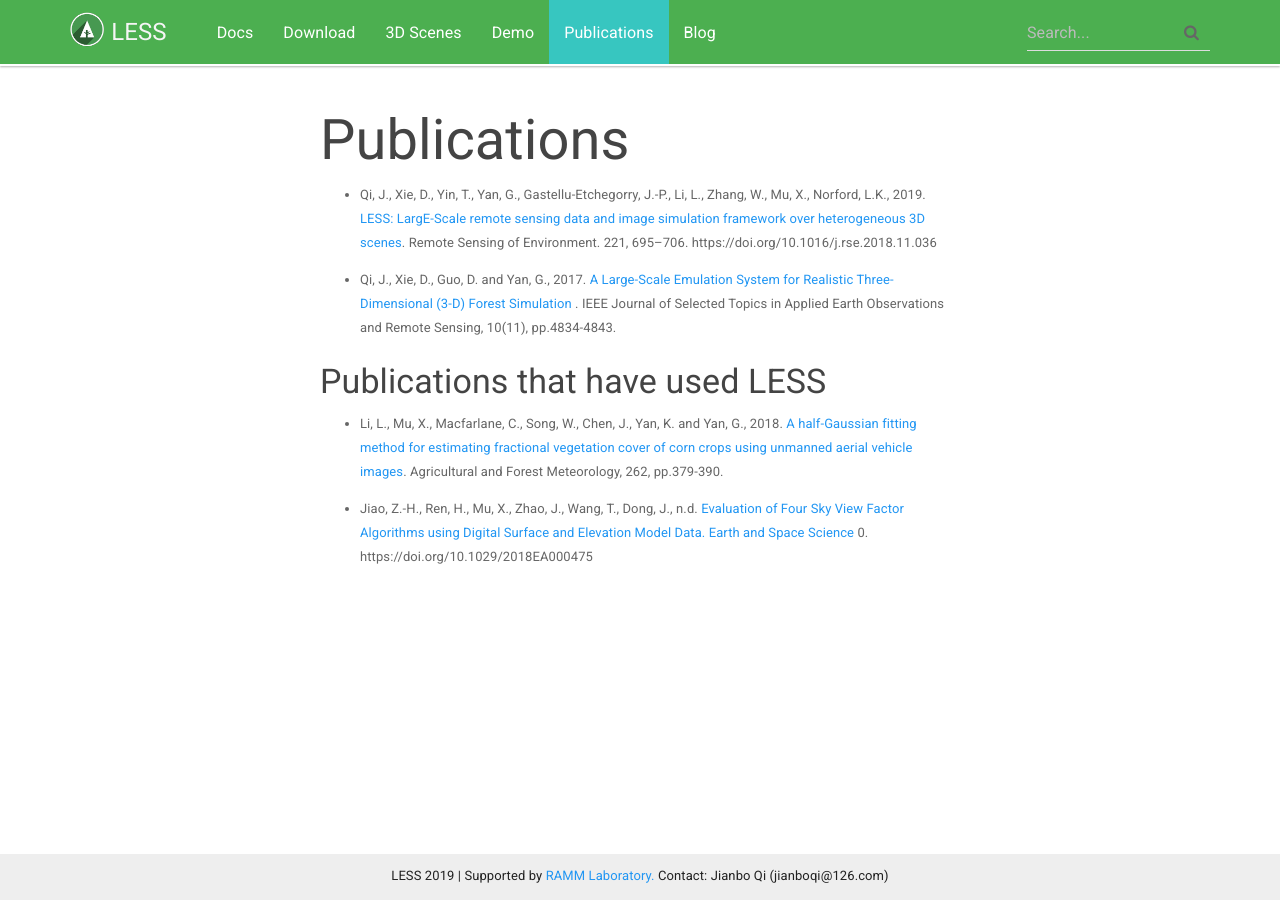
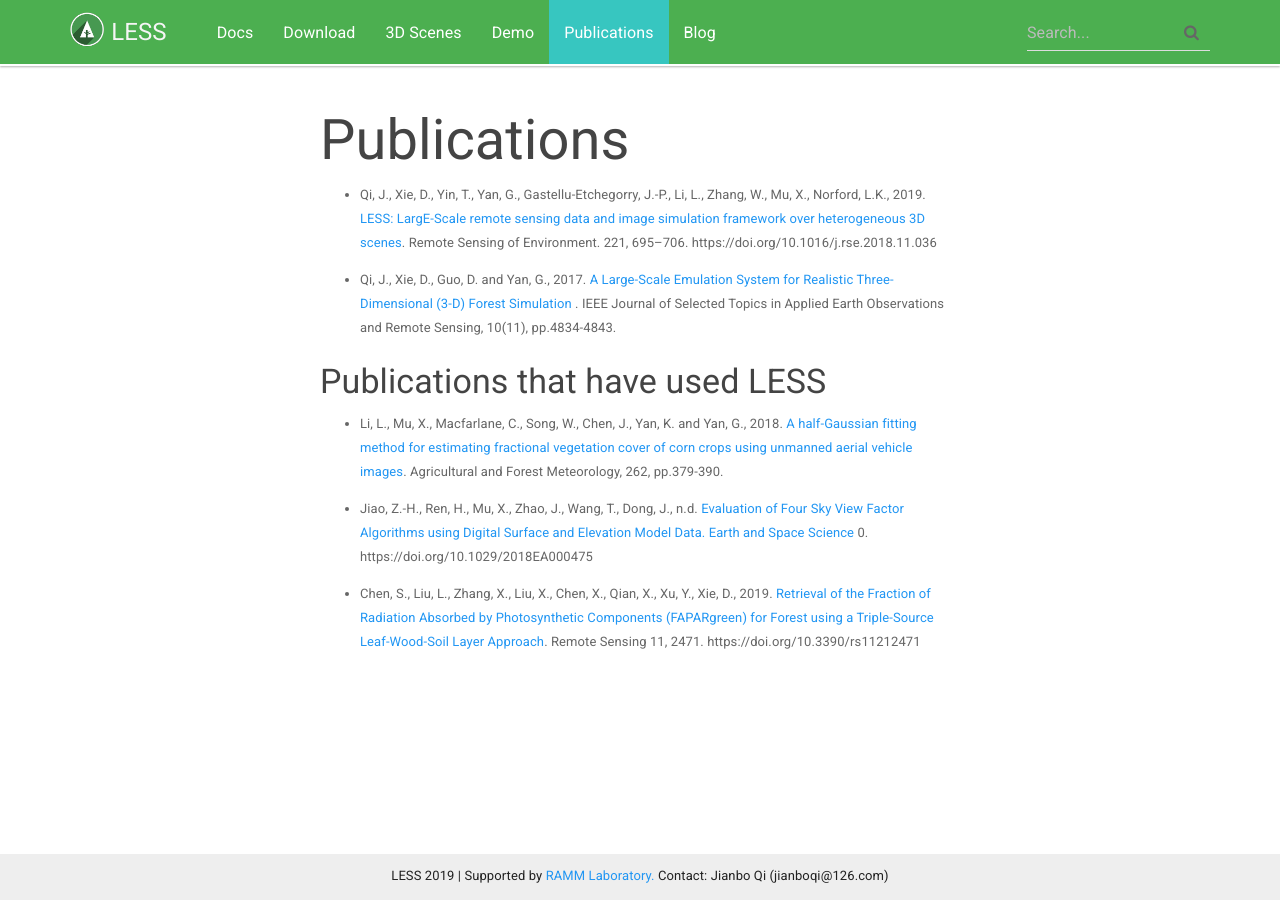
Before and after one commit to jianboqi/jianboqi.github.io, a Jekyll site: the page built from publications.md, in a window 1280 px wide. Built offline with Jekyll 4.4.1, drawn with Linux system fonts in a browser that asks for light colours; nearby versions of some CDN libraries.

Commit message:
Update publications.md

```diff
--- a/publications.md
+++ b/publications.md
@@ -13,3 +13,5 @@
 * Li, L., Mu, X., Macfarlane, C., Song, W., Chen, J., Yan, K. and Yan, G., 2018. [A half-Gaussian fitting method for estimating fractional vegetation cover of corn crops using unmanned aerial vehicle images](https://www.researchgate.net/publication/326827159_A_half-Gaussian_fitting_method_for_estimating_fractional_vegetation_cover_of_corn_crops_using_unmanned_aerial_vehicle_images). Agricultural and Forest Meteorology, 262, pp.379-390.
 
 * Jiao, Z.-H., Ren, H., Mu, X., Zhao, J., Wang, T., Dong, J., n.d. [Evaluation of Four Sky View Factor Algorithms using Digital Surface and Elevation Model Data. Earth and Space Science](https://agupubs.onlinelibrary.wiley.com/doi/abs/10.1029/2018EA000475?af=R) 0. https://doi.org/10.1029/2018EA000475
+
+* Chen, S., Liu, L., Zhang, X., Liu, X., Chen, X., Qian, X., Xu, Y., Xie, D., 2019. [Retrieval of the Fraction of Radiation Absorbed by Photosynthetic Components (FAPARgreen) for Forest using a Triple-Source Leaf-Wood-Soil Layer Approach](https://www.mdpi.com/2072-4292/11/21/2471). Remote Sensing 11, 2471. https://doi.org/10.3390/rs11212471
```
